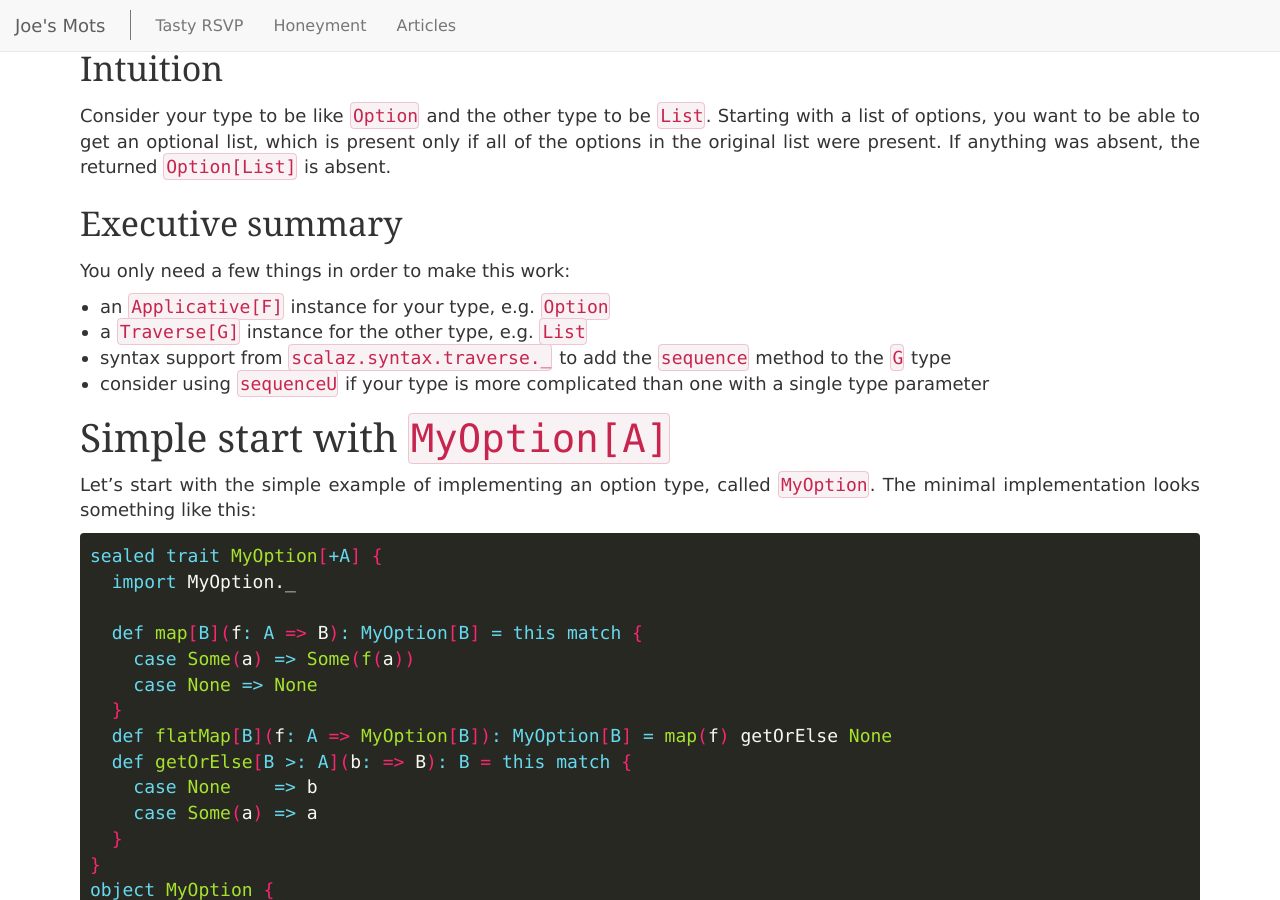
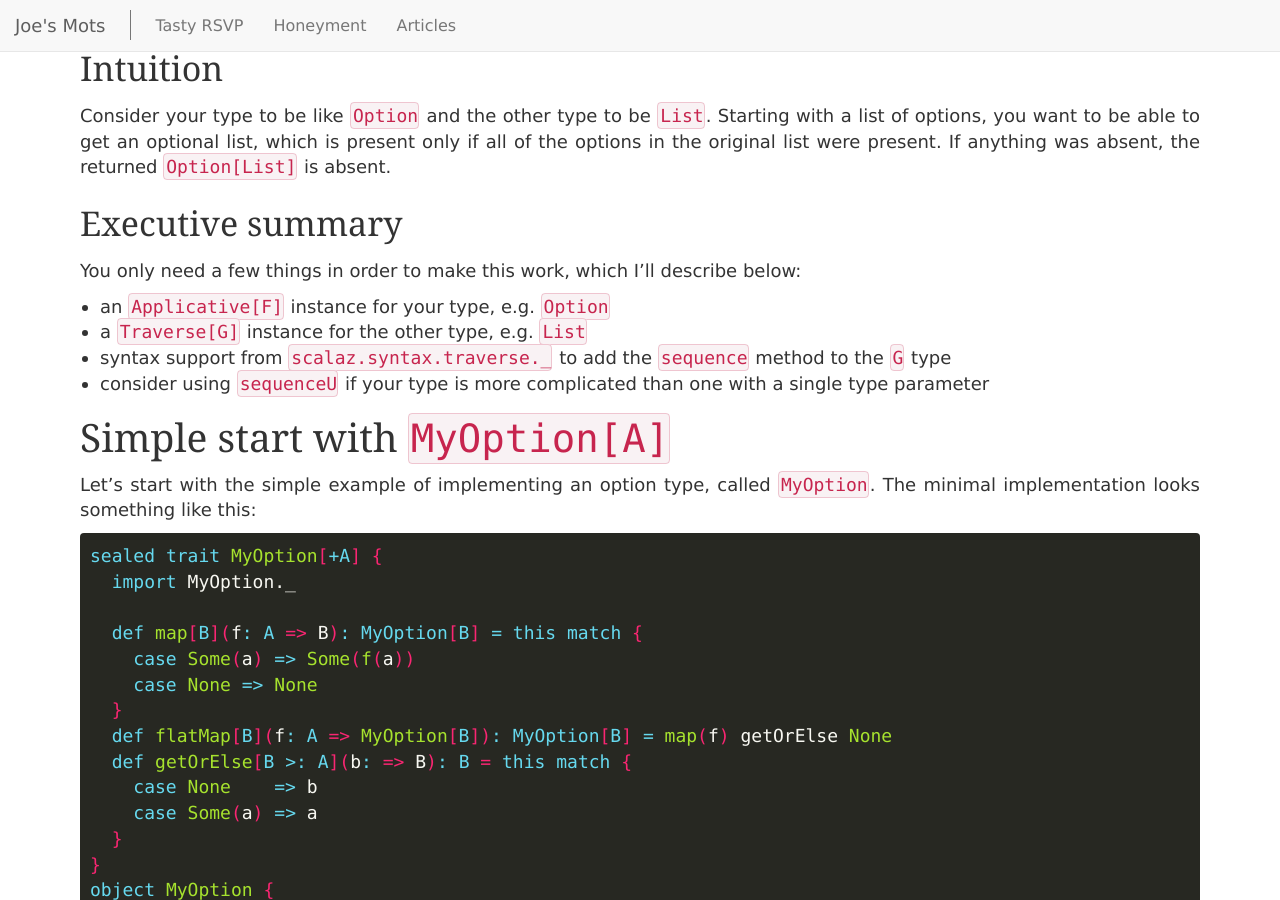
Before and after one commit to joekearney/joekearney.github.io, a Jekyll site: the page built from _posts/software/2015-12-03-sequence-all-the-things.md, in a window 1280 px wide and 900 px high, scrolled down 422 px. Built offline with Jekyll 4.4.1, drawn with Linux system fonts in a browser that asks for light colours; some web fonts are replaced.

Commit message:
wording tweak for clarity

```diff
--- a/_posts/software/2015-12-03-sequence-all-the-things.md
+++ b/_posts/software/2015-12-03-sequence-all-the-things.md
@@ -31,7 +31,7 @@ Consider your type to be like `Option` and the other type to be `List`. Starting
 
 ## Executive summary
 
-You only need a few things in order to make this work:
+You only need a few things in order to make this work, which I'll describe below:
 
 * an `Applicative[F]` instance for your type, e.g. `Option`
 * a `Traverse[G]` instance for the other type, e.g. `List`
```
